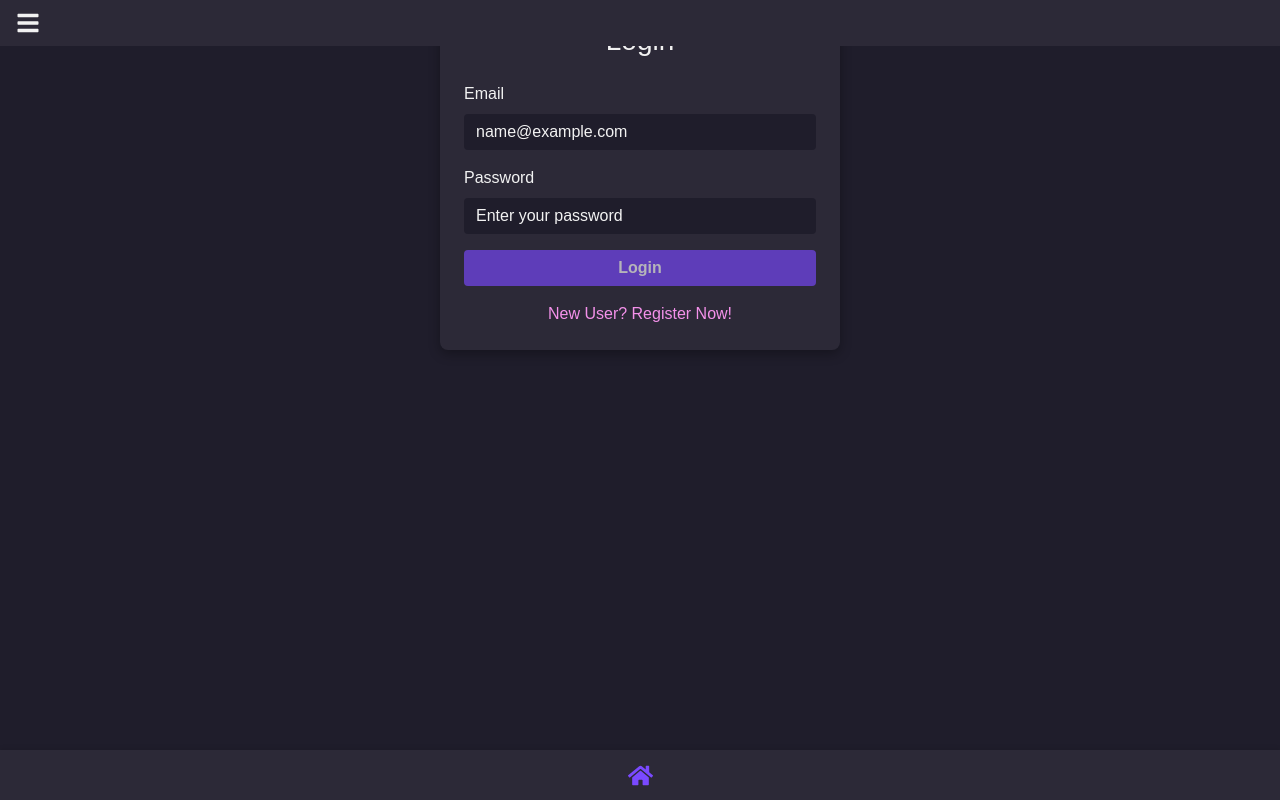
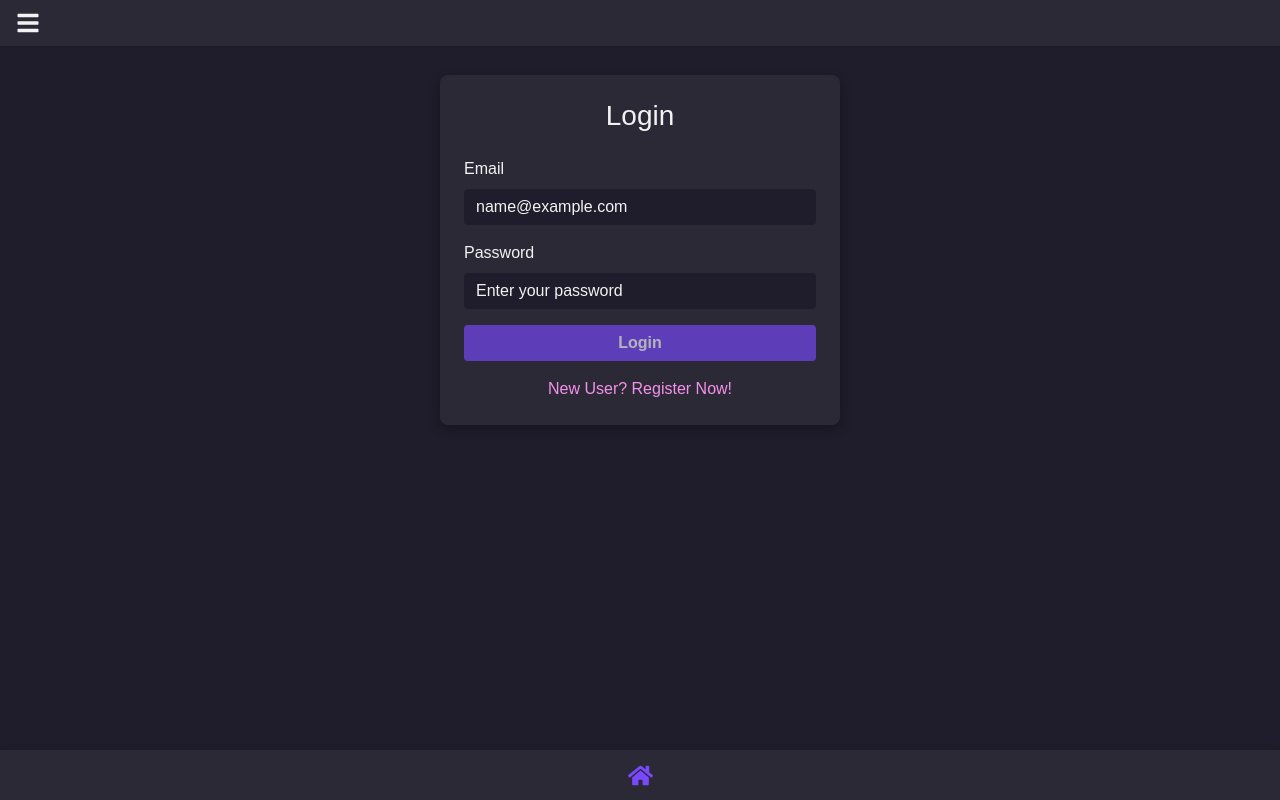
Before and after one commit to Adam-Zborovsky/PlanD, a React (Create React App) app in the folder frontend/: page /login in a window 1280 px wide. Built offline with nearby package versions, Linux system fonts and the light colour scheme; no server answers.

Commit message:
Update Login page container styling with Bootstrap class

```diff
--- a/frontend/src/pages/Login.jsx
+++ b/frontend/src/pages/Login.jsx
@@ -44,7 +44,7 @@ function Login() {
 
 	return (
 		<div
-			className="login-container d-flex justify-content-center align-items-start"
+			className="container login-container d-flex justify-content-center align-items-start"
 			style={{ gap: "5vh" }}
 		>
 			<div className="card login-card">
```
